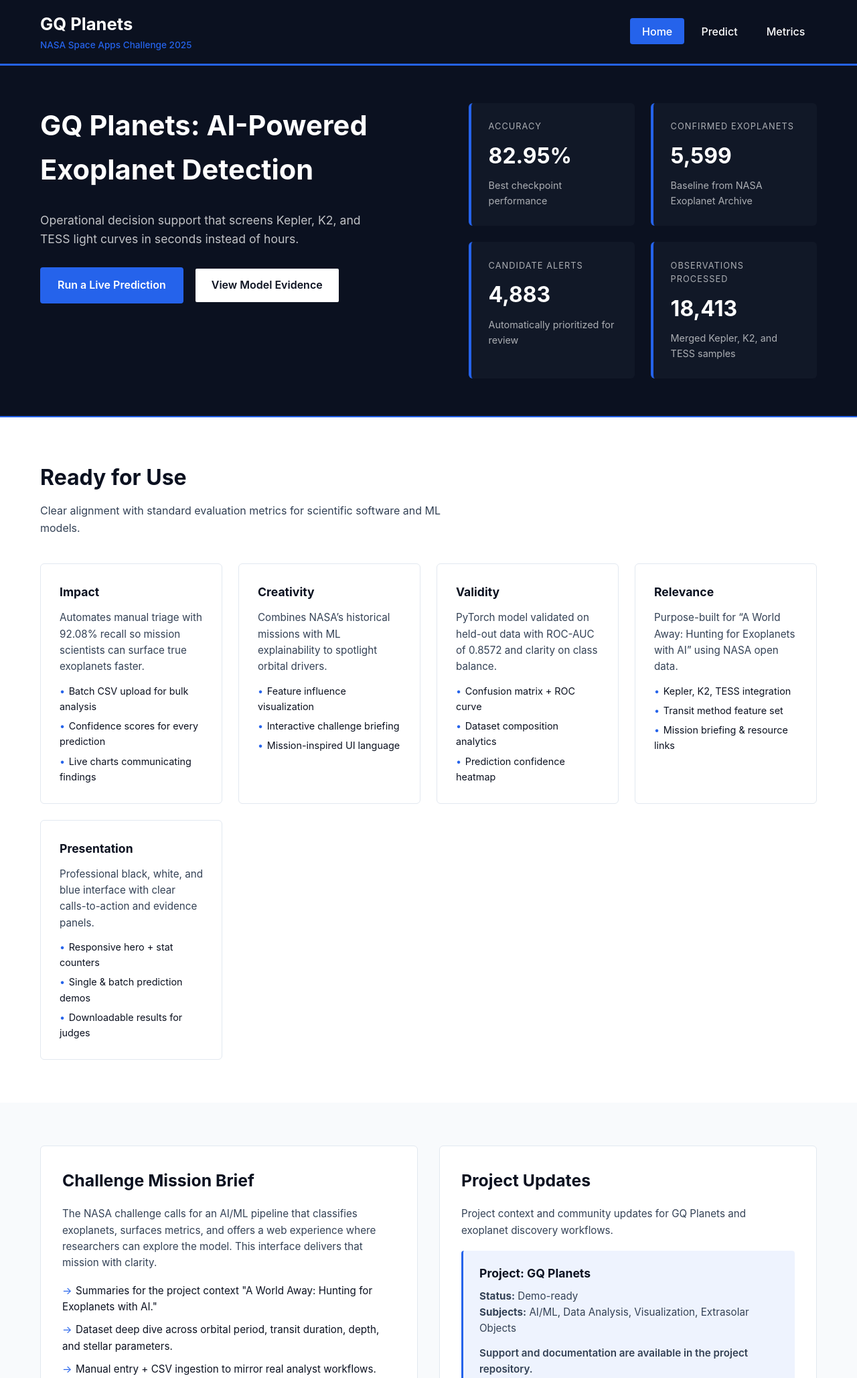
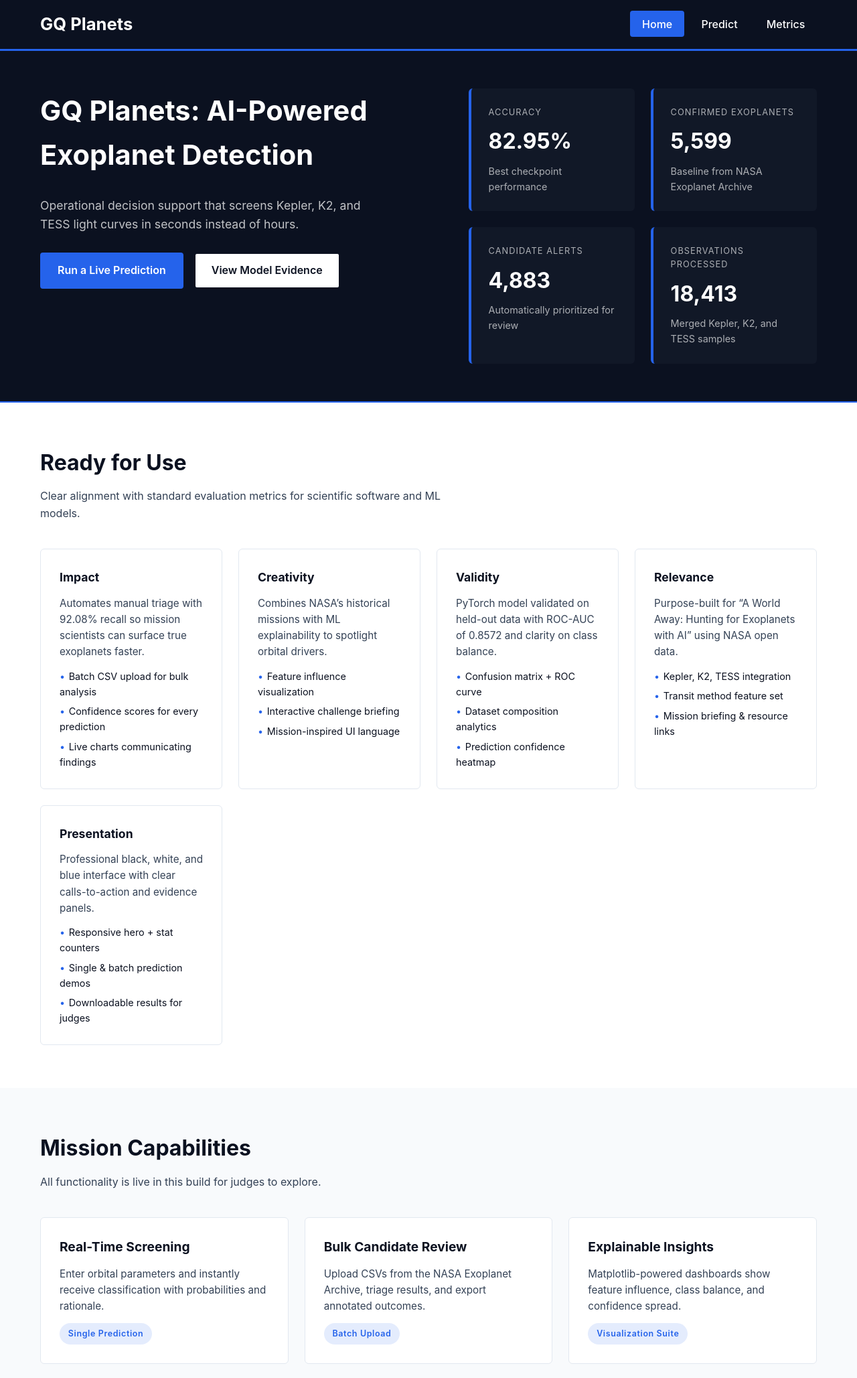
Before and after one commit to DeadUser123/Space-APPS-Hackathon, a Flask app: page / in a window 1280 px wide. Shown: the top 2057 px of the page at 67% size. Run offline with Flask 3, Linux system fonts and the light colour scheme.

Commit message:
Minor landing cleanup

```diff
--- a/templates/index.html
+++ b/templates/index.html
@@ -11,7 +11,6 @@
         <div class="container">
             <div class="nav-brand">
                 <h1>GQ Planets</h1>
-                <p class="tagline">NASA Space Apps Challenge 2025</p>
             </div>
             <ul class="nav-links">
                 <li><a href="/" class="active">Home</a></li>
@@ -113,31 +112,6 @@
             </div>
         </section>
 
-        <section class="section mission-brief">
-            <div class="container two-column">
-                <div class="brief-card">
-                    <h2>Challenge Mission Brief</h2>
-                    <p>The NASA challenge calls for an AI/ML pipeline that classifies exoplanets, surfaces metrics, and offers a web experience where researchers can explore the model. This interface delivers that mission with clarity.</p>
-                    <ul class="brief-list">
-                        <li>Summaries for the project context "A World Away: Hunting for Exoplanets with AI."</li>
-                        <li>Dataset deep dive across orbital period, transit duration, depth, and stellar parameters.</li>
-                        <li>Manual entry + CSV ingestion to mirror real analyst workflows.</li>
-                        <li>Matplotlib visualizations embedded across the product for immediate evidence.</li>
-                    </ul>
-                </div>
-                <div class="brief-card">
-                    <h2>Project Updates</h2>
-                    <p>Project context and community updates for GQ Planets and exoplanet discovery workflows.</p>
-                    <div class="update-block">
-                        <h4>Project: GQ Planets</h4>
-                        <p><strong>Status:</strong> Demo-ready</p>
-                        <p><strong>Subjects:</strong> AI/ML, Data Analysis, Visualization, Extrasolar Objects</p>
-                        <p class="update-note">Support and documentation are available in the project repository.</p>
-                    </div>
-                </div>
-            </div>
-        </section>
-
         <section class="section feature-showcase">
             <div class="container">
                 <div class="section-header">
@@ -181,7 +155,6 @@
     <footer>
         <div class="container footer-content">
             <div>
-                <p>&copy; 2025 NASA Space Apps Challenge &mdash; GQ Planets</p>
                 <p>Powered by PyTorch, Flask, Matplotlib, and NASA Exoplanet Archive datasets.</p>
             </div>
             <div class="footer-links">
```
